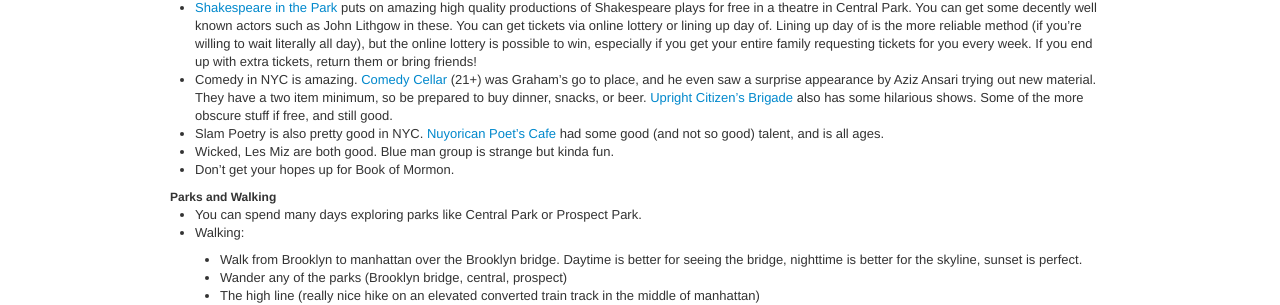
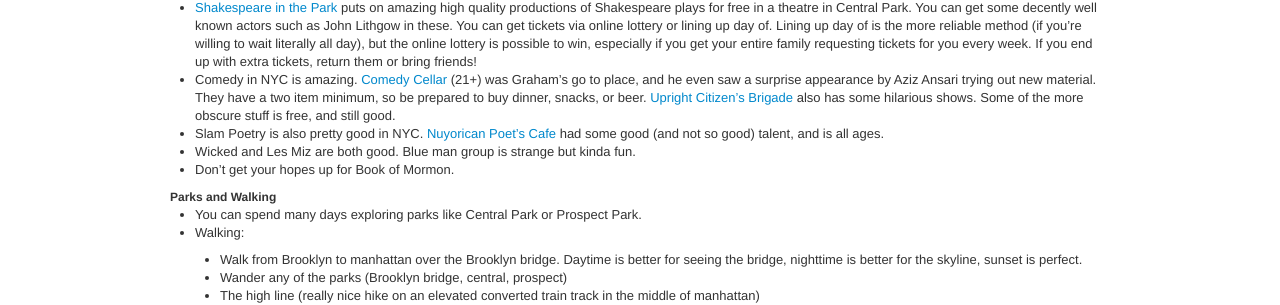
Before and after one commit to sholiday/Unofficial-Waterloo-USA-Intern-Guide, a Jekyll site: the page built from index.markdown, in a window 1280 px wide and 900 px high, scrolled down 13154 px. Shown: the part 170-475 px from the top of the window. Built offline with Jekyll 4.4.1, drawn with Linux system fonts in a browser that asks for light colours; nearby versions of some CDN libraries; Markdown is read by kramdown in place of the engine named in the settings.

Commit message:
Grammar fixes

```diff
--- a/index.markdown
+++ b/index.markdown
@@ -1131,10 +1131,10 @@ up SF or Mountain View.
 * Comedy in NYC is amazing. [Comedy Cellar](http://www.comedycellar.com/) (21+) was Graham's go to place,
   and he even saw a surprise appearance by Aziz Ansari trying out new material. They have a two item
   minimum, so be prepared to buy dinner, snacks, or beer. [Upright Citizen's Brigade](https://www.ucbtheatre.com/)
-  also has some hilarious shows. Some of the more obscure stuff if free, and still good.
+  also has some hilarious shows. Some of the more obscure stuff is free, and still good.
 * Slam Poetry is also pretty good in NYC. [Nuyorican Poet's Cafe](http://www.nuyorican.org/) had
   some good (and not so good) talent, and is all ages.
-* Wicked, Les Miz are both good. Blue man group is strange but kinda fun.
+* Wicked and Les Miz are both good. Blue man group is strange but kinda fun.
 * Don't get your hopes up for Book of Mormon.
 
 ##### Parks and Walking
```
